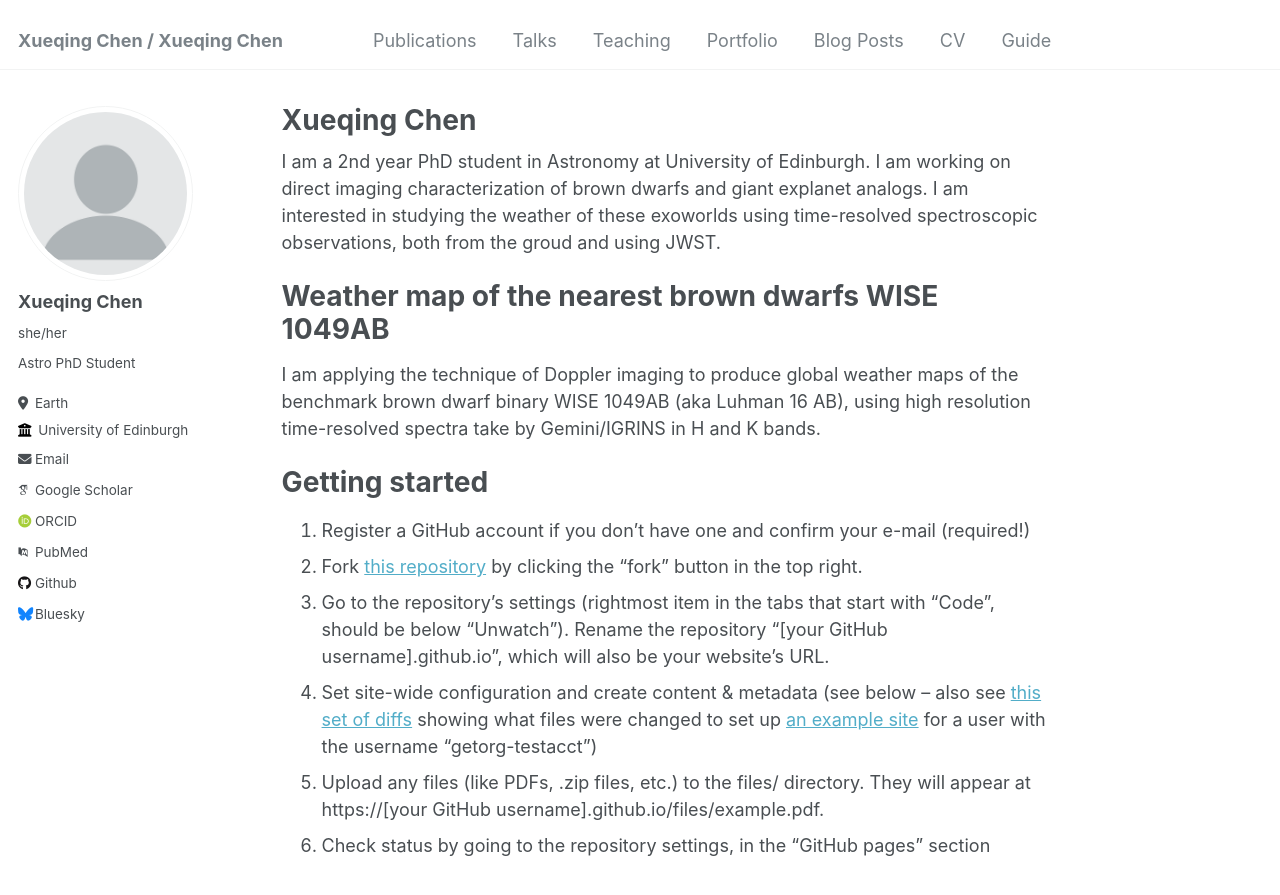
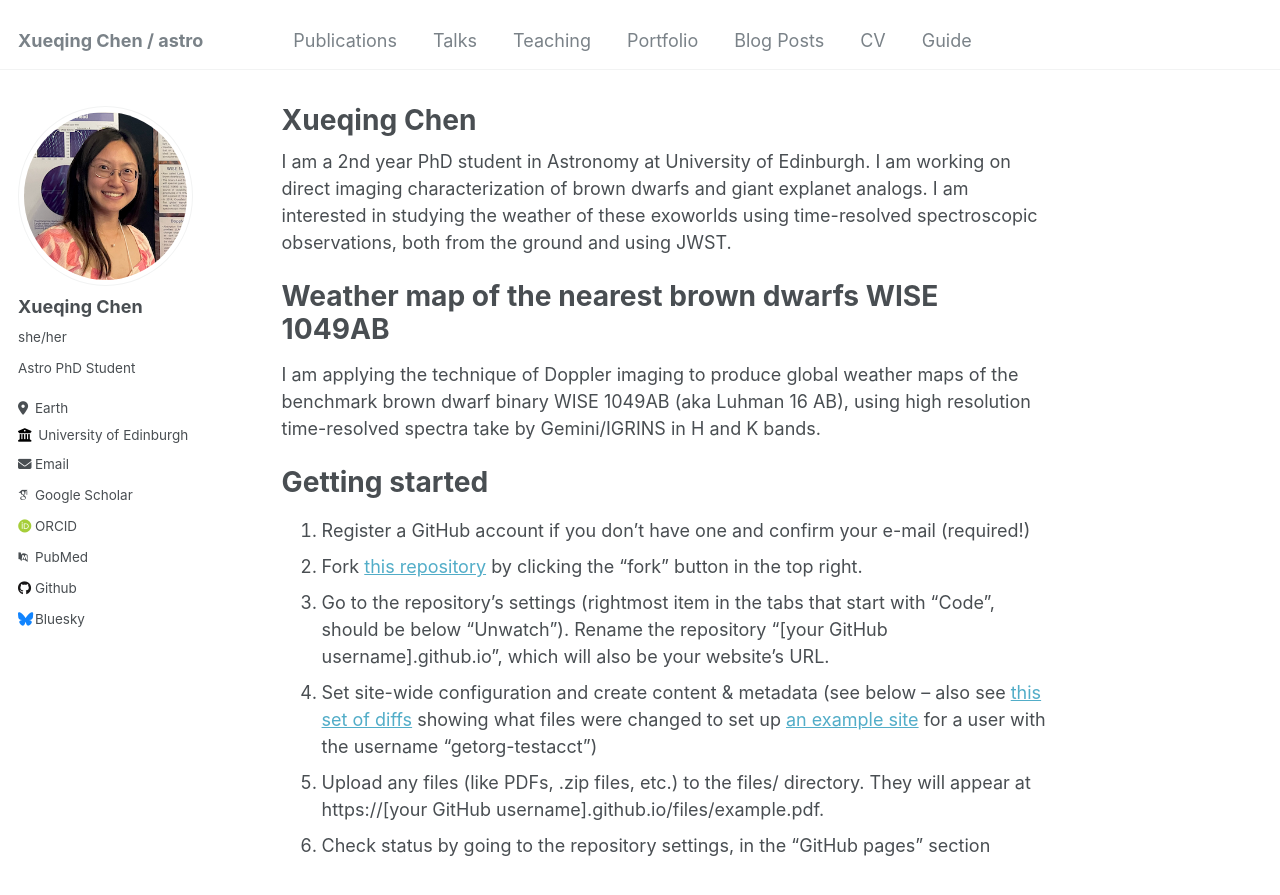
Before and after one commit to alphalyncis/alphalyncis.github.io, a Jekyll site: the page built from _pages/about.md, in a window 1280 px wide and 900 px high. Shown: the top 895 px of the window. Built offline with Jekyll 4.4.1, drawn with Linux system fonts in a browser that asks for light colours; some web fonts are replaced.

Commit message:
typo, profile pic

```diff
--- a/_config.yml
+++ b/_config.yml
@@ -8,7 +8,7 @@
 
 # Basic Site Settings
 locale                   : "en-US"
-title                    : "Xueqing Chen / Xueqing Chen"
+title                    : "Xueqing Chen / astro"
 title_separator          : "-"
 name                     : &name "Xueqing Chen"
 description              : &description "personal description"
@@ -21,7 +21,7 @@ repository               : "alphalyncis/alphalyncis.github.io"
 #               Additional customization can be done by editing /_includes/author-profile.html
 author:
   # Biographic information
-  avatar           : "profile.png"
+  avatar           : "profilepic.png"
   name             : "Xueqing Chen"
   pronouns         : "she/her"
   bio              : "Astro PhD Student"
--- a/_pages/about.md
+++ b/_pages/about.md
@@ -7,7 +7,7 @@ redirect_from:
   - /about.html
 ---
 
-I am a 2nd year PhD student in Astronomy at University of Edinburgh. I am working on direct imaging characterization of brown dwarfs and giant explanet analogs. I am interested in studying the weather of these exoworlds using time-resolved spectroscopic observations, both from the groud and using JWST.
+I am a 2nd year PhD student in Astronomy at University of Edinburgh. I am working on direct imaging characterization of brown dwarfs and giant explanet analogs. I am interested in studying the weather of these exoworlds using time-resolved spectroscopic observations, both from the ground and using JWST.
 
 Weather map of the nearest brown dwarfs WISE 1049AB
 ======
```
Also changed, not shown: images/profile.png (deleted), images/profilepic.png (added), 1 other file.
